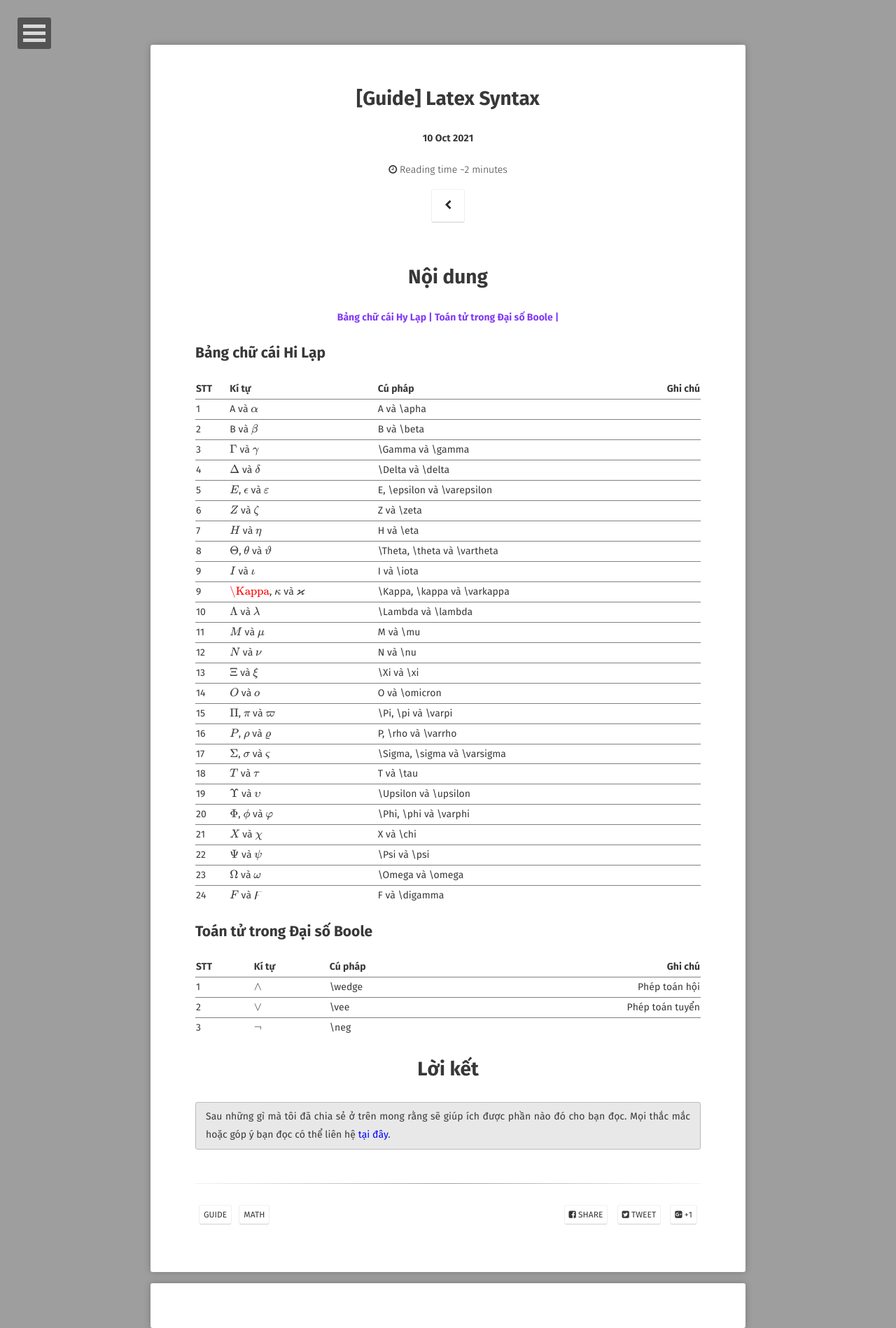
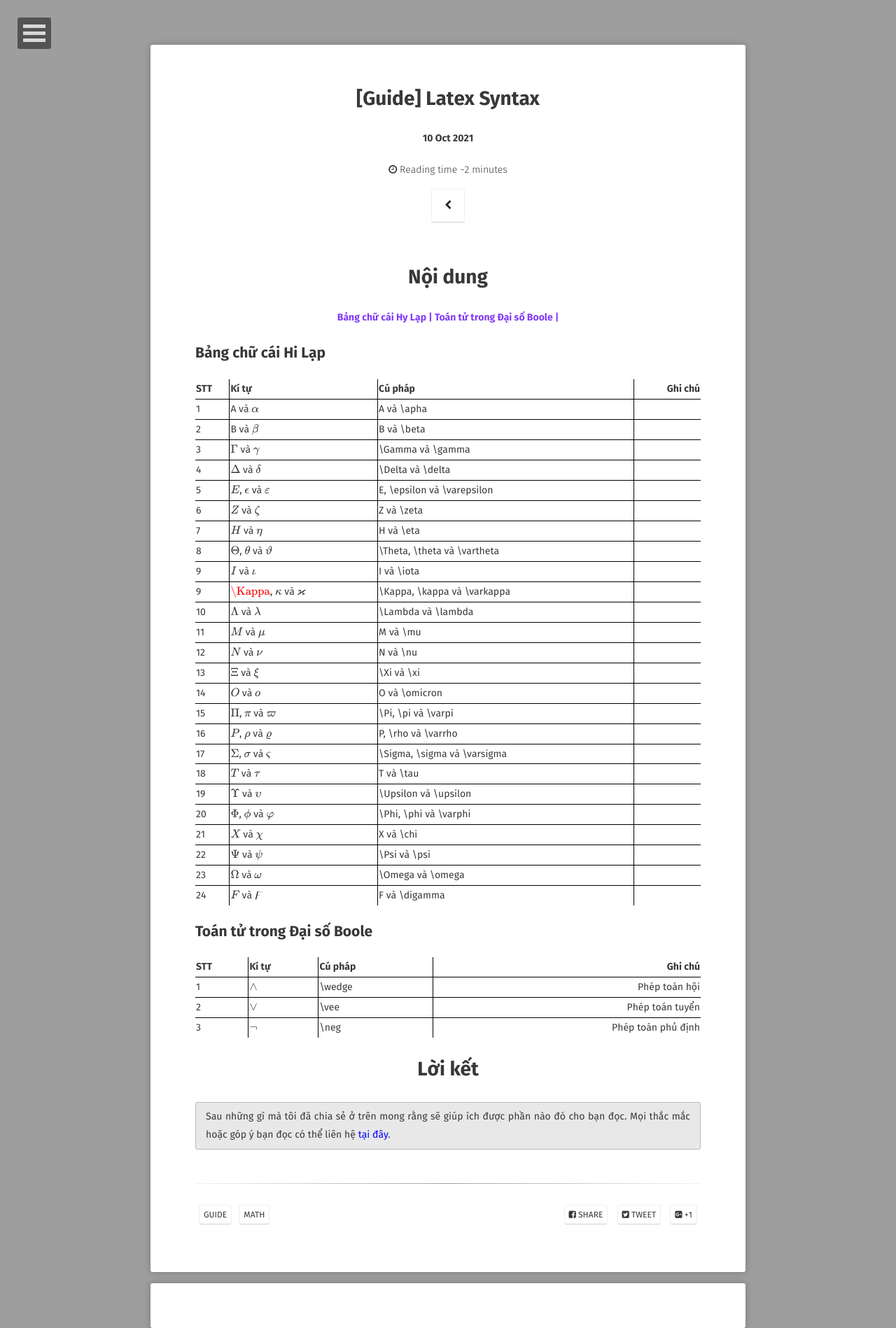
Before and after one commit to hieuhdh/deuteri, a Jekyll site: the page built from _posts/2021-10-10-[Guide]-Latex-Syntax.md, in a window 1280 px wide. Shown: the whole page at 70% size. Built offline with Jekyll 4.4.1, drawn with Linux system fonts in a browser that asks for light colours; some web fonts are replaced; formulas are drawn with MathJax 3; comment, search, counter and statistics services are not loaded.

Commit message:
fix something

```diff
--- a/_posts/2021-10-10-[Guide]-Latex-Syntax.md
+++ b/_posts/2021-10-10-[Guide]-Latex-Syntax.md
@@ -83,7 +83,7 @@ comments: true
 | ---   |  ---                                          |     ----                          |          ---      |
 |2      | $$\vee$$                                      | \vee                              | Phép toán tuyển   |
 | ---   |  ---                                          |     ----                          |          ---      |
-|3      | $$\neg$$                                      | \neg                              |                   |
+|3      | $$\neg$$                                      | \neg                              | Phép toán phủ định |
 | ---   |  ---                                          |     ----                          |          ---      |
 {: rules="groups"}
 <!-- <h3>
--- a/_sass/typography.scss
+++ b/_sass/typography.scss
@@ -131,6 +131,9 @@ li .highlight pre {
 // table
 table {
 	width: 100%;
+    table, th, td{
+        border:1px solid black;
+    }
 }
 
 // notice
```
